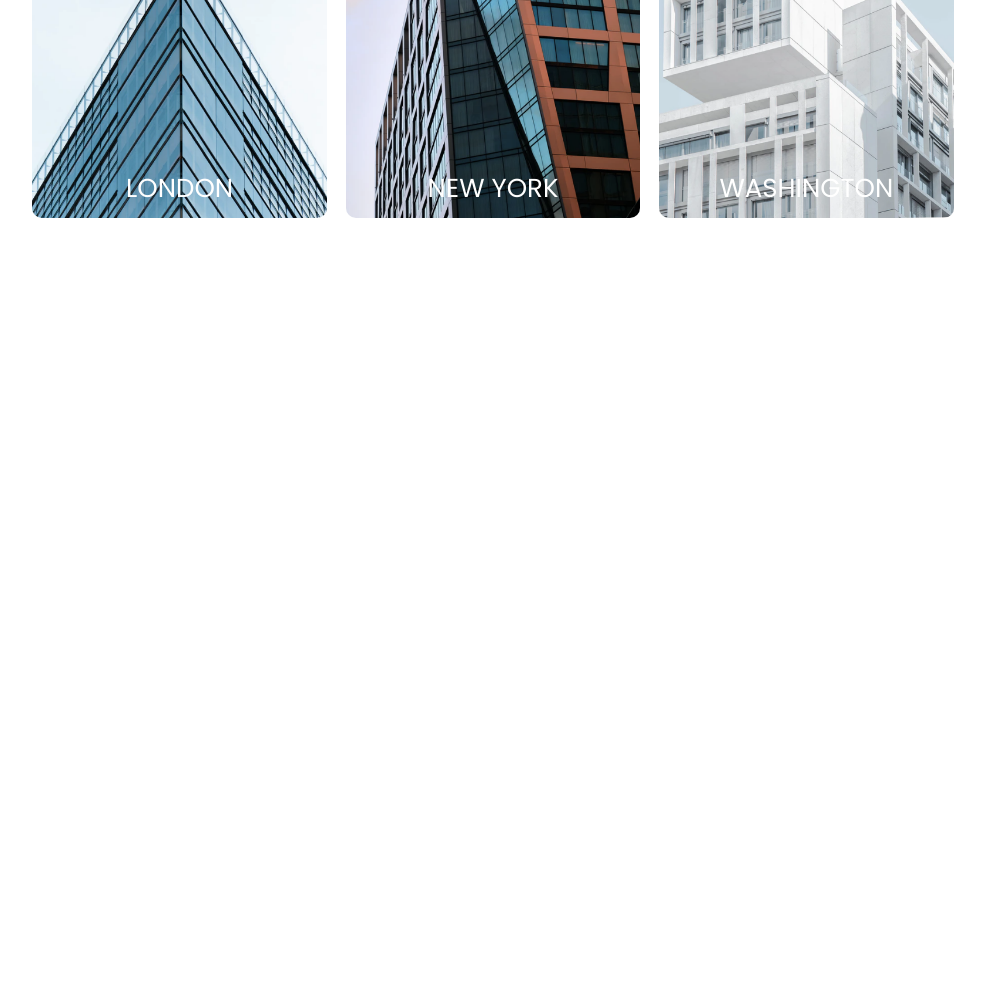
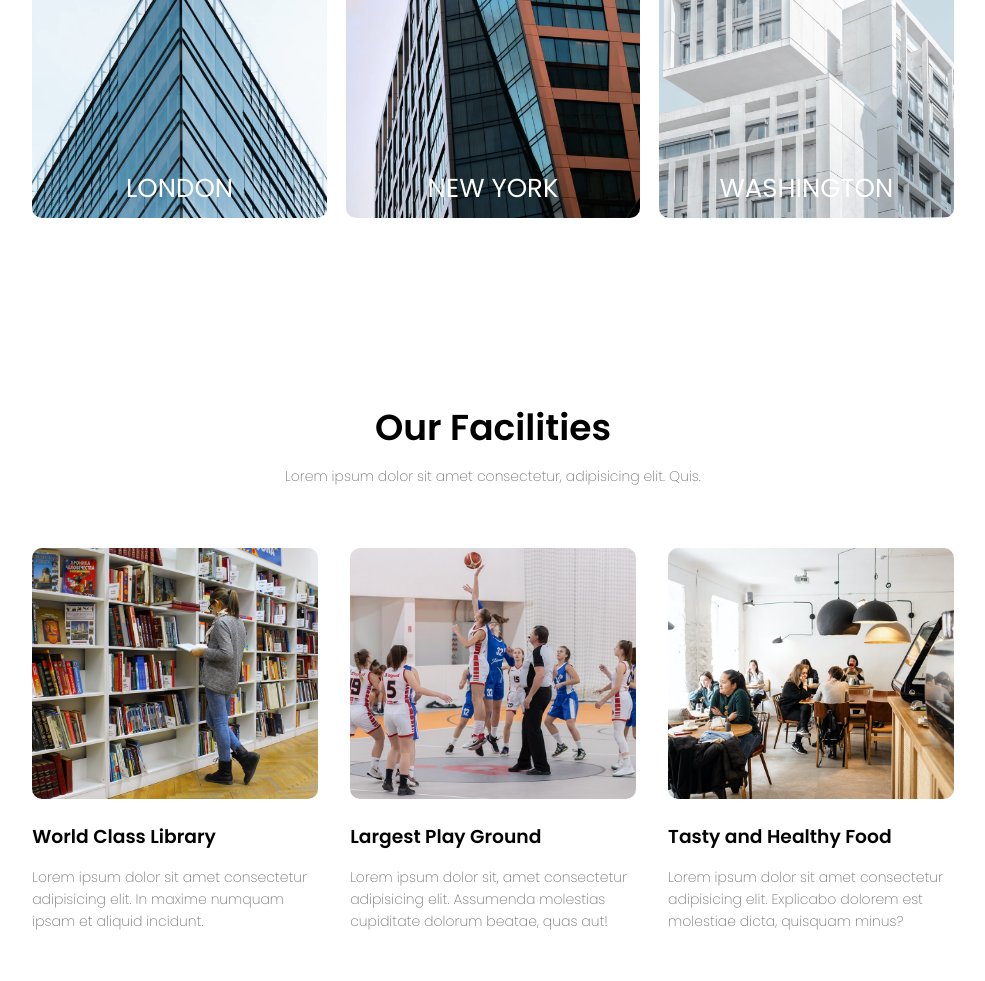
Before and after one commit to tanvi-yeole/university-website, a plain HTML site: page index.html in a window 1280 px wide. Shown: the part 1828-2809 px from the top of the page, without its empty margins (147-1132 px from the left). Before the commit the page ends 2128 px from the top, so only its background shows below. Drawn offline with nearby package versions, Linux system fonts and the light colour scheme.

Commit message:
added facilities section

```diff
--- a/index.html
+++ b/index.html
@@ -94,6 +94,30 @@
 
       </section>
 
+      <!-- facilities -->
+      <section class="facilities">
+        <h1>Our Facilities</h1>
+        <p>Lorem ipsum dolor sit amet consectetur, adipisicing elit. Quis.</p>
+
+        <div class="row">
+          <div class="facilities-col">
+            <img src="eduford_img/library.png">
+            <h3>World Class Library</h3>
+            <p>Lorem ipsum dolor sit amet consectetur adipisicing elit. In maxime numquam ipsam et aliquid incidunt.</p>
+          </div>
+          <div class="facilities-col">
+            <img src="eduford_img/basketball.png">
+            <h3>Largest Play Ground</h3>
+            <p>Lorem ipsum dolor sit, amet consectetur adipisicing elit. Assumenda molestias cupiditate dolorum beatae, quas aut!</p>
+          </div>
+          <div class="facilities-col">
+            <img src="eduford_img/cafeteria.png">
+            <h3>Tasty and Healthy Food</h3>
+            <p>Lorem ipsum dolor sit amet consectetur adipisicing elit. Explicabo dolorem est molestiae dicta, quisquam minus?</p>
+          </div>
+        </div>
+      </section>
+
 
 
 
--- a/style.css
+++ b/style.css
@@ -204,3 +204,30 @@ h3{
     bottom: 49%;
     opacity: 1;
 }
+
+/* facilities */
+
+.facilities{
+    width: 80%;
+    margin: auto;
+    text-align: center;
+    padding-top: 100px;
+}
+.facilities-col{
+    flex-basis: 31%;
+    border-radius: 10px;
+    margin-bottom: 5%;
+    text-align: left;
+}
+.facilities-col img{
+    width: 100%;
+    border-radius: 10px;
+}
+.facilities-col p{
+    padding: 0;
+}
+.facilities-col h3{
+    margin-top: 16px;
+    margin-bottom: 15px;
+    text-align: left;
+}
```
